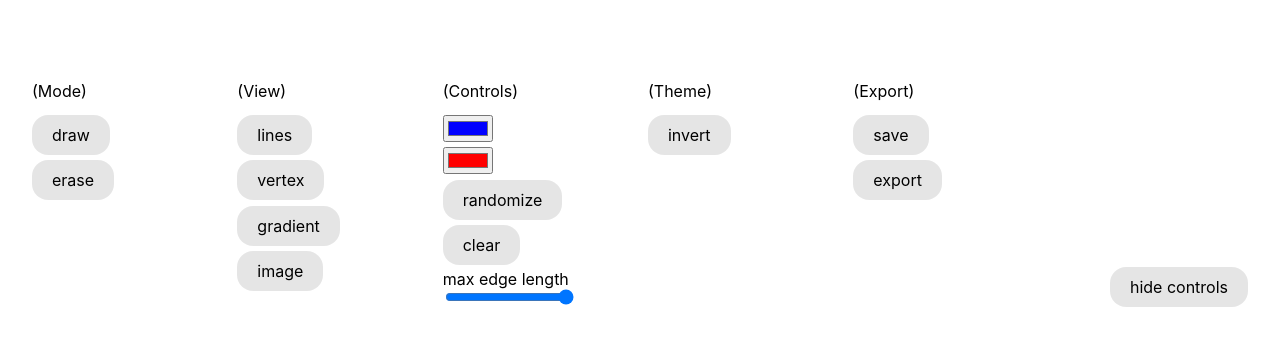
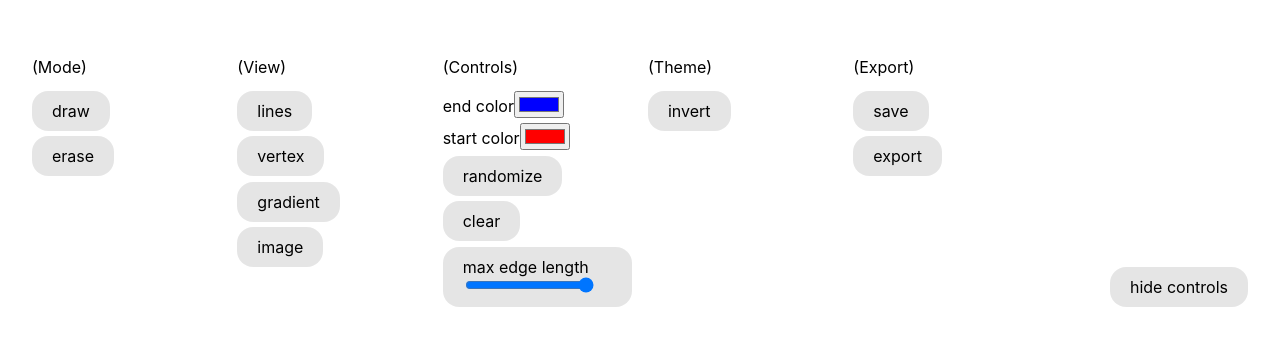
Before and after one commit to moritzsalla/polytess, a React (Create React App) app: page / in a window 1280 px wide. Shown: the part 461-802 px from the top of the page. Built offline with nearby package versions, Linux system fonts and the light colour scheme.

Commit message:
Enhance button and input components with opacity transitions; replace Range component with InputRange and add InputColor component

```diff
--- a/src/components/Button/Button.module.css
+++ b/src/components/Button/Button.module.css
@@ -7,9 +7,10 @@
    display: inline-block;
    text-align: center;
    width: fit-content;
-   transition: background-color 0.15s var(--easeSmooth), scale 0.15s var(--easeSmooth);
+   transition: background-color 0.15s var(--easeSmooth), scale 0.15s var(--easeSmooth), opacity 0.15s var(--easeSmooth);
    scale: 1;
    cursor: pointer;
+   opacity: 1;
 
    &:hover {
       background-color: color-mix(in srgb, var(--color-secondary) 20%, transparent);
@@ -20,4 +21,9 @@
       background-color: color-mix(in srgb, var(--color-secondary) 10%, transparent);
       scale: 1;
    }
+
+   @starting-style {
+      opacity: 0;
+      scale: 0.5;
+   }
 }
--- /dev/null
+++ b/src/components/InputColor/InputColor.module.css
@@ -0,0 +1,5 @@
+.wrapper {}
+
+.label {}
+
+.input {}
--- /dev/null
+++ b/src/components/InputColor/InputColor.tsx
@@ -0,0 +1,29 @@
+import css from "./InputColor.module.css";
+import { useId } from "react";
+
+const InputColor = ({
+	label,
+	value,
+	onChange,
+}: React.InputHTMLAttributes<HTMLInputElement> & {
+	label: string;
+}) => {
+	const id = useId();
+
+	return (
+		<div className={css.wrapper}>
+			<label htmlFor={id} className={css.label}>
+				{label}
+			</label>
+			<input
+				type='color'
+				id={id}
+				value={value}
+				className={css.input}
+				onChange={onChange}
+			/>
+		</div>
+	);
+};
+
+export default InputColor;
--- a/src/components/InputFile/InputFile.module.css
+++ b/src/components/InputFile/InputFile.module.css
@@ -13,7 +13,8 @@
 	width: fit-content;
 	transition:
 		background-color 0.15s var(--easeSmooth),
-		scale 0.15s var(--easeSmooth);
+		scale 0.15s var(--easeSmooth),
+		opacity 0.15s var(--easeSmooth);
 	scale: 1;
 	cursor: pointer;
 
@@ -34,6 +35,11 @@
 		);
 		scale: 1;
 	}
+
+	@starting-style {
+      opacity: 0;
+      scale: 0.5;
+   }
 }
 
 .input {
--- /dev/null
+++ b/src/components/InputRange/InputRange.module.css
@@ -0,0 +1,22 @@
+.wrapper {
+   padding: 0.75rem 1.25rem;
+   border-radius: 1rem;
+   background-color: color-mix(in srgb, var(--color-secondary) 10%, transparent);
+   color: var(--color-secondary);
+   backdrop-filter: blur(0.5rem);
+}
+
+.label {
+   transition:
+   background-color 0.15s var(--easeSmooth),
+   scale 0.15s var(--easeSmooth),
+   opacity 0.15s var(--easeSmooth);
+   scale: 1;
+
+   @starting-style {
+      opacity: 0;
+      scale: 0.5;
+   }
+}
+
+.input {}
--- /dev/null
+++ b/src/components/InputRange/InputRange.tsx
@@ -0,0 +1,35 @@
+import { useId } from "react";
+import css from "./InputRange.module.css";
+
+export type RangeProps = {
+	label: string;
+	min: number;
+	step?: number;
+	max: number;
+	value: number;
+	onChange: (e: React.ChangeEvent<HTMLInputElement>) => void;
+};
+
+const InputRange = ({ label, min, step, max, value, onChange }: RangeProps) => {
+	const id = useId();
+
+	return (
+		<div className={css.wrapper}>
+			<label className={css.label} htmlFor={id}>
+				{label}
+			</label>
+			<input
+				id={id}
+				className={css.input}
+				type='range'
+				min={min}
+				step={step}
+				max={max}
+				value={value}
+				onChange={onChange}
+			/>
+		</div>
+	);
+};
+
+export default InputRange;
--- a/src/components/Menu/MenuPanel/MenuPanel.tsx
+++ b/src/components/Menu/MenuPanel/MenuPanel.tsx
@@ -3,8 +3,9 @@ import type { ButtonProps } from "../../Button/Button";
 import css from "./MenuPanel.module.css";
 
 const Button = lazy(() => import("../../Button/Button"));
-const Range = lazy(() => import("../../Range/Range"));
+const InputRange = lazy(() => import("../../InputRange/InputRange"));
 const InputFile = lazy(() => import("../../InputFile/InputFile"));
+const InputColor = lazy(() => import("../../InputColor/InputColor"));
 
 const PANEL_INPUTS = {
 	button: ({
@@ -12,19 +13,11 @@ const PANEL_INPUTS = {
 		...rest
 	}: Omit<ButtonProps, "children"> & {
 		label: string;
-	}) => {
-		return <Button {...rest}>{label}</Button>;
-	},
+	}) => <Button {...rest}>{label}</Button>,
 
-	color: ({
-		value,
-		onChange,
-	}: React.InputHTMLAttributes<HTMLInputElement>) => {
-		return <input type='color' value={value} onChange={onChange} />;
-	},
-
+	color: InputColor,
 	file: InputFile,
-	range: Range,
+	range: InputRange,
 } as const;
 
 type PanelInputType = keyof typeof PANEL_INPUTS;
--- a/src/components/Menu/createMenuConfig.ts
+++ b/src/components/Menu/createMenuConfig.ts
@@ -112,14 +112,14 @@ export const createMenuConfig: CreateMenuConfig = (
 	if (view === "gradient") {
 		baseConfig.Controls.unshift({
 			type: "color",
-			// label: "start color",
+			label: "start color",
 			value: gradient.startColor,
 			onChange: (e) =>
 				dispatch(canvasActions.setGradientStartColor(e.target.value)),
 		});
 		baseConfig.Controls.unshift({
 			type: "color",
-			// label: "end color",
+			label: "end color",
 			value: gradient.endColor,
 			onChange: (e) =>
 				dispatch(canvasActions.setGradientEndColor(e.target.value)),
--- a/src/components/Range/Range.tsx
+++ /dev/null
@@ -1,26 +0,0 @@
-export type RangeProps = {
-	label: string;
-	min: number;
-	step?: number;
-	max: number;
-	value: number;
-	onChange: (e: React.ChangeEvent<HTMLInputElement>) => void;
-};
-
-const Range = ({ label, min, step, max, value, onChange }: RangeProps) => {
-	return (
-		<div>
-			<label>{label}</label>
-			<input
-				type='range'
-				min={min}
-				step={step}
-				max={max}
-				value={value}
-				onChange={onChange}
-			/>
-		</div>
-	);
-};
-
-export default Range;
--- a/src/components/SvgCanvas/SvgCanvas.module.css
+++ b/src/components/SvgCanvas/SvgCanvas.module.css
@@ -3,4 +3,10 @@
 	user-select: none;
 	height: 100%;
 	width: 100%;
+	opacity: 1;
+	transition: opacity 0.15s var(--easeSmooth);
+
+	@starting-style {
+		opacity: 0;
+	}
 }
```
